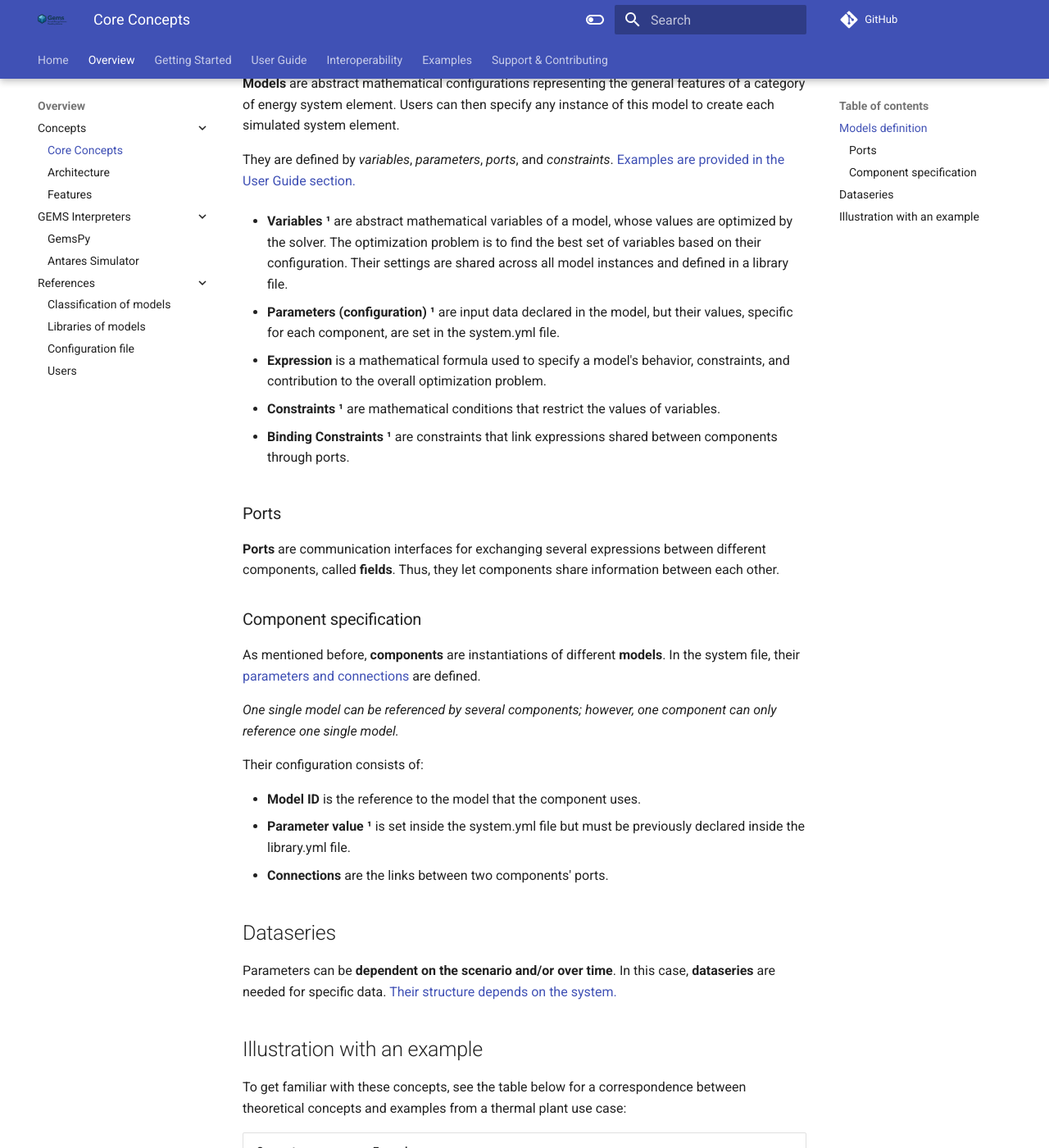
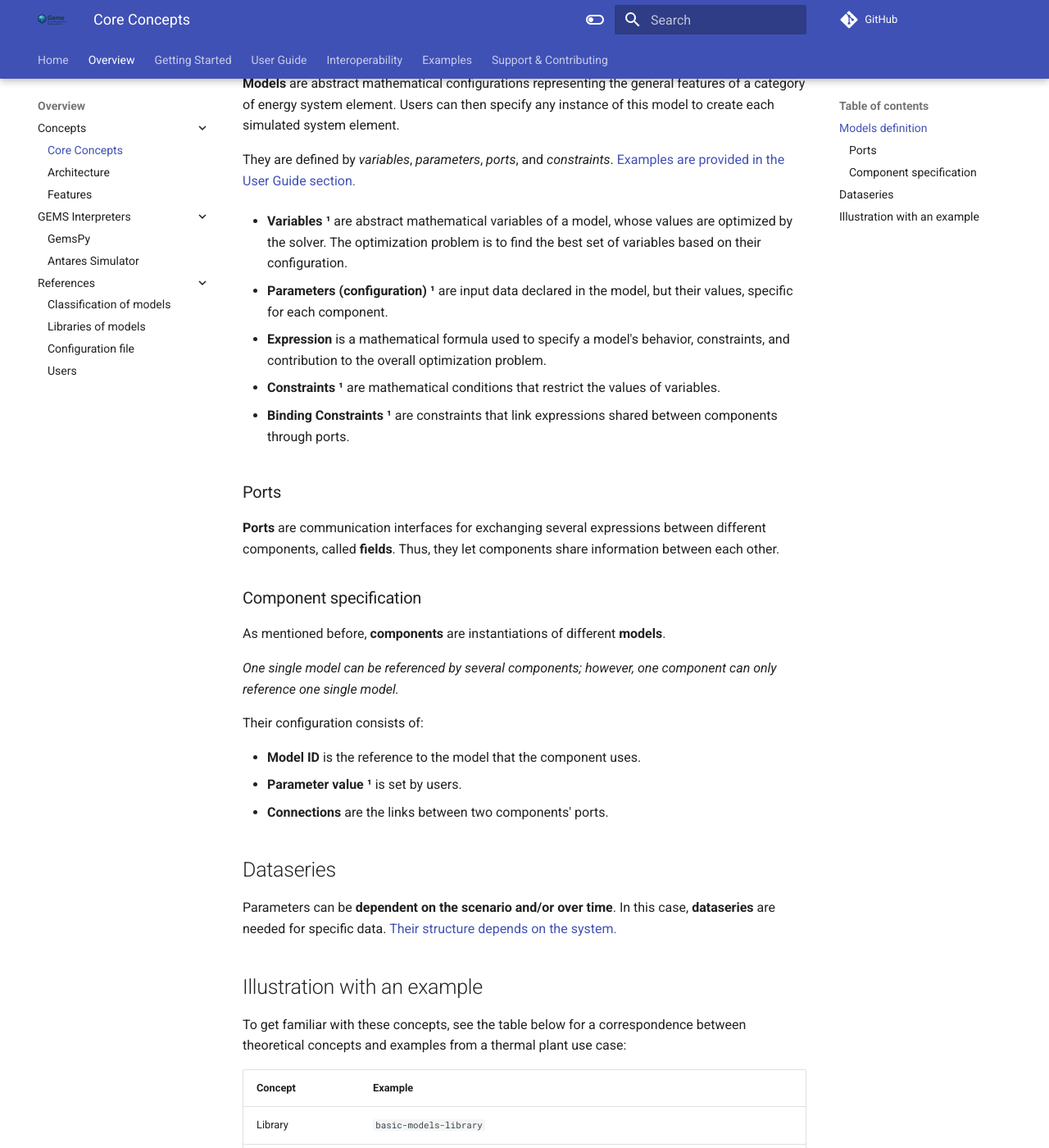
Before and after one commit to AntaresSimulatorTeam/GEMS, an MkDocs documentation site: the page built from doc/1_Overview/Concepts/1_core concepts.md, in a window 1280 px wide and 1400 px high, scrolled down 524 px. Shown: the whole window at 82% size. Built offline with MkDocs 1.6.1 and Material for MkDocs 9.7.7, drawn with Linux system fonts in a browser that asks for light colours; comment, search, counter and statistics services are not loaded.

Commit message:
refresh all mentions of YAML files in CONCEPTS

```diff
--- a/doc/1_Overview/Concepts/1_core concepts.md
+++ b/doc/1_Overview/Concepts/1_core concepts.md
@@ -19,9 +19,9 @@ Unlike traditional algebraic modelling languages such as **AMPL or GAMS**, GEMS
 
 They are defined by *variables*, *parameters*, *ports*, and *constraints*. [Examples are provided in the User Guide section.](../../3_User%20Guide/1_syntax.md#model%20definition%20%28from%20system.yml%29)
 
-- **Variables ¹** are abstract mathematical variables of a model, whose values are optimized by the solver. The optimization problem is to find the best set of variables based on their configuration. Their settings are shared across all model instances and defined in a library file.
+- **Variables ¹** are abstract mathematical variables of a model, whose values are optimized by the solver. The optimization problem is to find the best set of variables based on their configuration.
 
-- **Parameters (configuration) ¹** are input data declared in the model, but their values, specific for each component, are set in the system.yml file.
+- **Parameters (configuration) ¹** are input data declared in the model, but their values, specific for each component.
 
 - **Expression** is a mathematical formula used to specify a model's behavior, constraints, and contribution to the overall optimization problem.
 
@@ -35,14 +35,14 @@ They are defined by *variables*, *parameters*, *ports*, and *constraints*. [Exam
 
 ### Component specification
 
-As mentioned before, **components** are instantiations of different **models**. In the system file, their [parameters and connections](../../3_User%20Guide/1_syntax.md#components%20specification%20%28from%20system.yml%29) are defined.
+As mentioned before, **components** are instantiations of different **models**.
 
 *One single model can be referenced by several components; however, one component can only reference one single model.*
 
 Their configuration consists of:
 
 - **Model ID** is the reference to the model that the component uses.
-- **Parameter value ¹** is set inside the system.yml file but must be previously declared inside the library.yml file.
+- **Parameter value ¹** is set by users.
 - **Connections** are the links between two components' ports.
 
 
```
